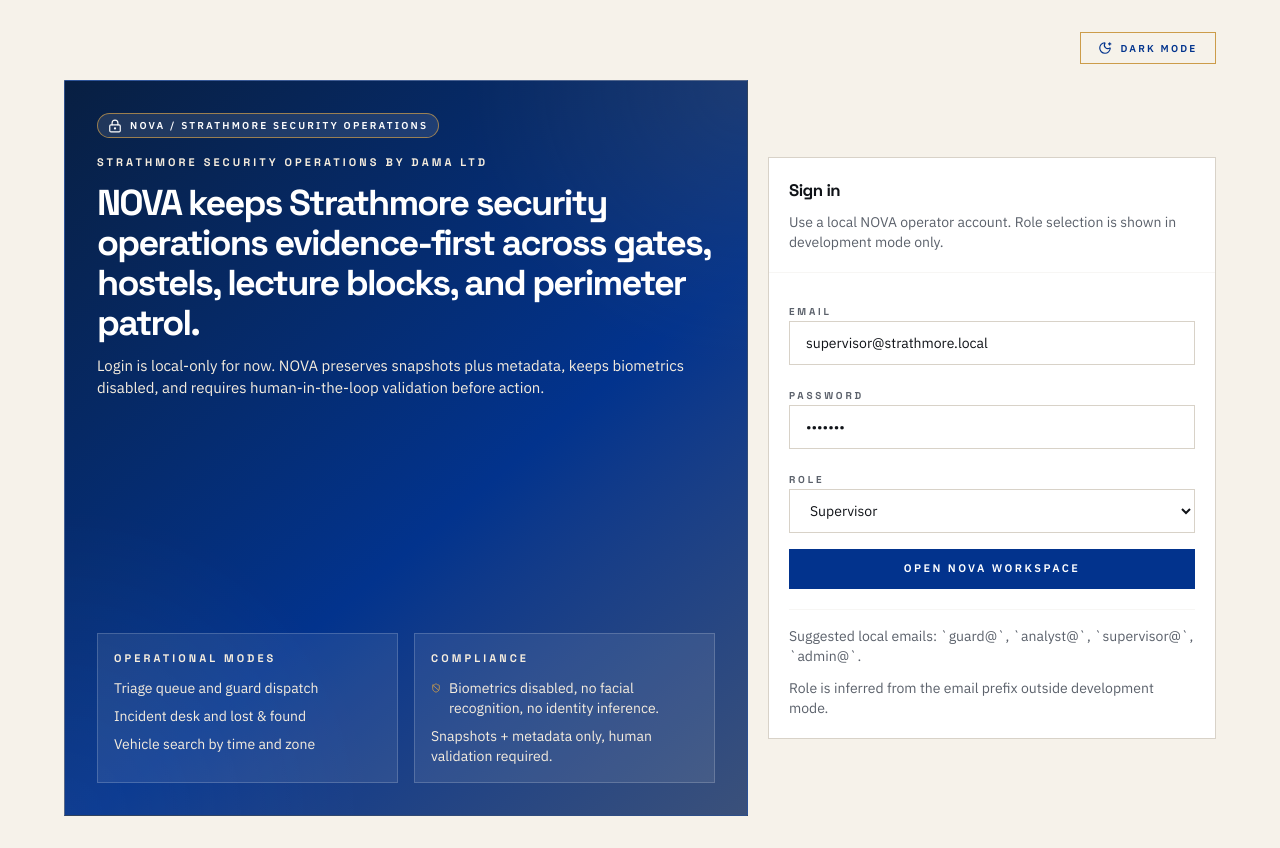
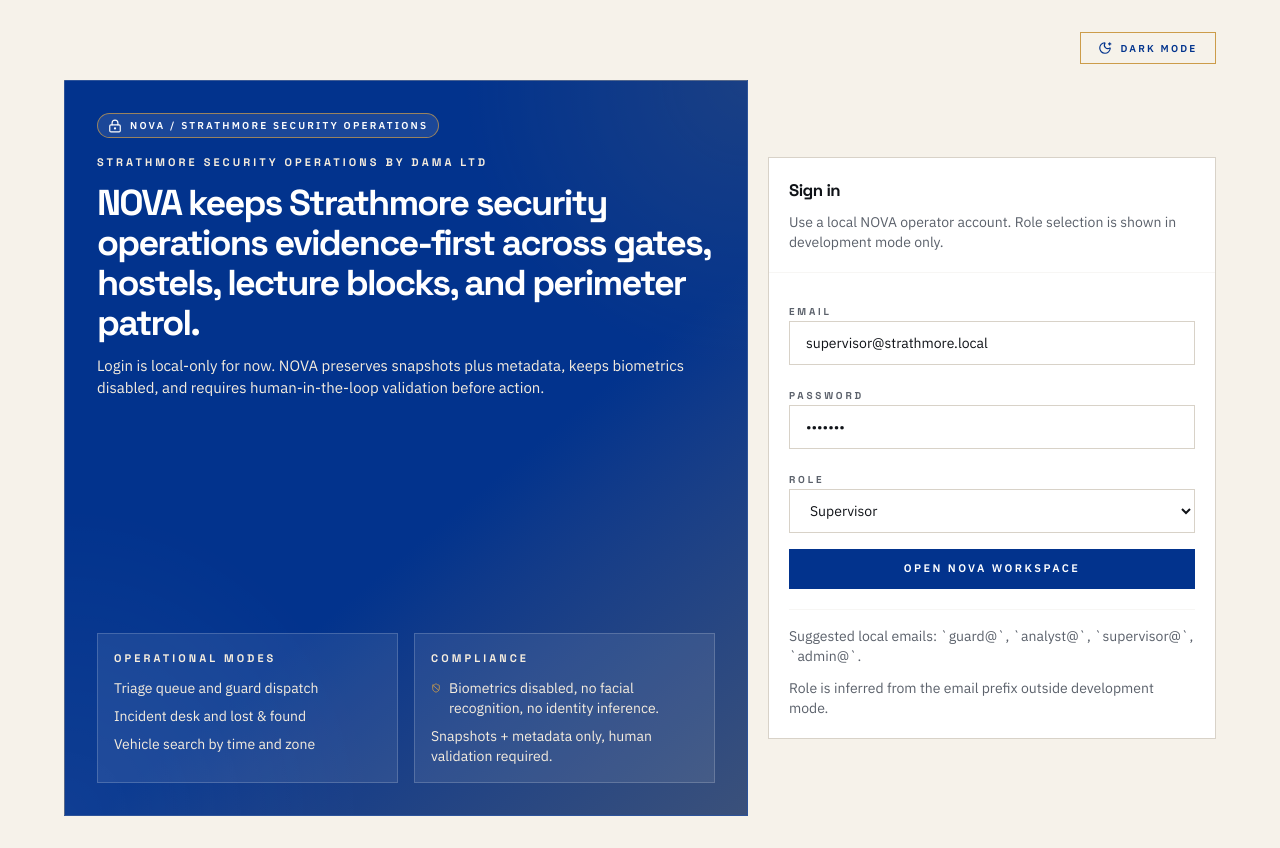
Before and after one commit to NOVA-AISEC/nova-dashboard, a React (Vite) app: page /login in a window 1280 px wide. Built offline with nearby package versions, Linux system fonts and the light colour scheme.

Commit message:
Refine sidebar theming and critical states

```diff
--- a/src/components/layout/app-shell.tsx
+++ b/src/components/layout/app-shell.tsx
@@ -199,15 +199,15 @@ export function AppShell() {
             </div>
             <div className="space-y-3 text-sm text-surfaceMuted">
               <div className="flex items-start gap-3">
-                <ShieldBan className="mt-0.5 h-4 w-4 text-accentGlow" />
+                <ShieldBan className="sidebar-panel-icon mt-0.5 h-4 w-4" />
                 <span>No facial recognition or identity inference.</span>
               </div>
               <div className="flex items-start gap-3">
-                <FolderOpenDot className="mt-0.5 h-4 w-4 text-accentGlow" />
+                <FolderOpenDot className="sidebar-panel-icon mt-0.5 h-4 w-4" />
                 <span>Human validation is required before action.</span>
               </div>
             </div>
-            <ThemeToggle />
+            <ThemeToggle className="sidebar-theme-toggle w-full justify-center" />
           </div>
         </div>
 
--- a/src/components/ops/alert-table.tsx
+++ b/src/components/ops/alert-table.tsx
@@ -31,7 +31,7 @@ const severityClasses: Record<AlertSeverity, string> = {
 const statusClasses: Record<AlertStatus, string> = {
   new: 'badge-status-info',
   acknowledged: 'badge-status-muted',
-  triaging: 'badge-high',
+  triaging: 'badge-status-triage',
   contained: 'badge-status-success',
   closed: 'badge-neutral',
 }
@@ -72,12 +72,20 @@ export function AlertTable({
                   className={cn(
                     'border-t border-surfaceMuted/20 align-top',
                     index % 2 === 0 ? 'bg-primaryDark/45' : 'bg-transparent',
+                    alert.severity === 'critical' && 'alert-row-critical',
+                    alert.severity === 'high' && 'alert-row-high',
                   )}
                 >
                   <td className="px-4 py-3.5">
                     <div className="space-y-1">
                       <div className="flex items-center gap-3">
-                        <span className="font-display text-base font-bold tracking-[-0.02em]">
+                        <span
+                          className={cn(
+                            'font-display text-base font-bold tracking-[-0.02em]',
+                            alert.severity === 'critical' && 'alert-title-critical',
+                            alert.severity === 'high' && 'alert-title-high',
+                          )}
+                        >
                           {alert.title}
                         </span>
                         <span className="text-xs text-textSecondary">{alert.id}</span>
--- a/src/components/shared/metric-card.tsx
+++ b/src/components/shared/metric-card.tsx
@@ -13,7 +13,7 @@ const toneClasses: Record<MetricCardProps['tone'], string> = {
   accent: 'border-t-accentBlue',
   ink: 'border-t-surfaceMuted',
   success: 'border-t-success',
-  warning: 'border-t-warning',
+  warning: 'metric-card-warning',
 }
 
 const toneIcons = {
@@ -30,10 +30,10 @@ export function MetricCard({ label, value, delta, tone }: MetricCardProps) {
     <Card className={cn('border-t-4 bg-primaryDeep', toneClasses[tone])}>
       <CardHeader className="pb-1">
         <p className="eyebrow">{label}</p>
-        <CardTitle className="text-3xl tracking-[-0.06em]">{value}</CardTitle>
+        <CardTitle className="metric-card-value text-3xl tracking-[-0.06em]">{value}</CardTitle>
       </CardHeader>
       <CardContent className="flex items-center gap-2 text-sm text-textSecondary">
-        <Icon className="h-4 w-4" />
+        <Icon className="metric-card-icon h-4 w-4" />
         <span>{delta}</span>
       </CardContent>
     </Card>
--- a/src/index.css
+++ b/src/index.css
@@ -14,8 +14,15 @@
     --ink: #101318;
     --muted: #5B616B;
     --border: #D8D2C8;
-    --sidebar-bg: #081F42;
+    --sidebar-bg: #02338D;
+    --sidebar-alt: #081F42;
     --sidebar-ink: #F6F2EA;
+    --sidebar-border: #36558D;
+    --sidebar-hover: #123E9A;
+    --sidebar-active: #1848A8;
+    --sidebar-accent: #F6F2EA;
+    --sidebar-notification: #970400;
+    --sidebar-notification-ink: #FFFFFF;
     --primary-dark: #F6F2EA;
     --primary-deep: #FFFFFF;
     --surface-light: #FFFFFF;
@@ -47,7 +54,8 @@
     --color-ink: 16 19 24;
     --color-muted: 91 97 107;
     --color-border: 216 210 200;
-    --color-sidebar-bg: 8 31 66;
+    --color-sidebar-bg: 2 51 141;
+    --color-sidebar-alt: 8 31 66;
     --color-sidebar-ink: 246 242 234;
   }
 
@@ -71,7 +79,7 @@
     background-image:
       radial-gradient(circle at top right, color-mix(in srgb, var(--brand-gold) 14%, transparent) 0, transparent 24rem),
       radial-gradient(circle at bottom left, color-mix(in srgb, var(--brand-blue) 10%, transparent) 0, transparent 26rem),
-      linear-gradient(180deg, var(--brand-white) 0%, var(--surface) 100%);
+      linear-gradient(180deg, color-mix(in srgb, var(--primary-deep) 74%, var(--surface)) 0%, var(--surface) 100%);
     background-attachment: fixed;
     transition: background-color 160ms ease, color 160ms ease;
   }
@@ -181,9 +189,9 @@
   }
 
   .badge-high {
-    border-color: var(--brand-gold);
-    background-color: color-mix(in srgb, var(--brand-gold) 18%, var(--brand-white));
-    color: var(--brand-black);
+    border-color: color-mix(in srgb, var(--brand-red) 48%, var(--border));
+    background-color: color-mix(in srgb, var(--brand-red) 10%, var(--brand-white));
+    color: color-mix(in srgb, var(--brand-red) 88%, var(--ink));
   }
 
   .badge-medium {
@@ -214,6 +222,12 @@
     border-color: var(--brand-blue);
     background-color: var(--brand-blue);
     color: var(--brand-white);
+  }
+
+  .badge-status-triage {
+    border-color: color-mix(in srgb, var(--brand-red) 42%, var(--border));
+    background-color: color-mix(in srgb, var(--brand-red) 9%, var(--brand-white));
+    color: color-mix(in srgb, var(--brand-red) 86%, var(--ink));
   }
 
   .notice-panel {
@@ -309,21 +323,21 @@
   }
 
   .chip-compliance-inverse {
-    border-color: color-mix(in srgb, var(--brand-gold) 72%, transparent);
+    border-color: color-mix(in srgb, var(--sidebar-ink) 18%, transparent);
     background-color: color-mix(in srgb, var(--sidebar-ink) 10%, var(--sidebar-bg));
     color: var(--sidebar-ink);
   }
 
   .sidebar-shell {
     background:
-      linear-gradient(180deg, color-mix(in srgb, var(--brand-blue) 88%, var(--sidebar-bg)) 0%, var(--sidebar-bg) 100%);
+      linear-gradient(180deg, var(--sidebar-bg) 0%, var(--sidebar-alt) 100%);
     color: var(--sidebar-ink);
   }
 
   .sidebar-logo-mark {
-    border-color: var(--brand-gold);
-    background-color: color-mix(in srgb, var(--brand-gold) 12%, var(--sidebar-bg));
-    color: var(--brand-gold);
+    border-color: color-mix(in srgb, var(--sidebar-ink) 18%, transparent);
+    background-color: color-mix(in srgb, var(--sidebar-ink) 10%, var(--sidebar-bg));
+    color: var(--sidebar-ink);
   }
 
   .sidebar-title {
@@ -335,7 +349,7 @@
   }
 
   .sidebar-attribution {
-    color: color-mix(in srgb, var(--brand-gold) 76%, var(--sidebar-ink));
+    color: color-mix(in srgb, var(--sidebar-ink) 70%, var(--muted));
   }
 
   .sidebar-copy {
@@ -353,23 +367,23 @@
   }
 
   .sidebar-link:hover {
-    border-color: color-mix(in srgb, var(--brand-gold) 36%, transparent);
-    background-color: color-mix(in srgb, var(--sidebar-ink) 8%, var(--sidebar-bg));
+    border-color: color-mix(in srgb, var(--sidebar-ink) 18%, transparent);
+    background-color: var(--sidebar-hover);
     color: var(--sidebar-ink);
   }
 
   .sidebar-link-active {
-    border-color: color-mix(in srgb, var(--brand-gold) 60%, transparent);
-    background-color: color-mix(in srgb, var(--sidebar-ink) 12%, var(--sidebar-bg));
+    border-color: color-mix(in srgb, var(--sidebar-ink) 24%, transparent);
+    background-color: var(--sidebar-active);
     color: var(--sidebar-ink);
   }
 
   .sidebar-link-indicator {
-    background-color: var(--brand-gold);
+    background-color: var(--sidebar-accent);
   }
 
   .sidebar-link-icon {
-    color: var(--brand-gold);
+    color: var(--sidebar-accent);
   }
 
   .sidebar-link-copy {
@@ -381,14 +395,68 @@
   }
 
   .sidebar-link-badge {
-    border-color: var(--brand-gold);
-    background-color: color-mix(in srgb, var(--brand-gold) 16%, var(--sidebar-bg));
+    border-color: color-mix(in srgb, var(--sidebar-notification) 56%, transparent);
+    background-color: var(--sidebar-notification);
+    color: var(--sidebar-notification-ink);
+  }
+
+  .sidebar-panel {
+    border-color: color-mix(in srgb, var(--sidebar-border) 78%, transparent);
+    background-color: color-mix(in srgb, var(--sidebar-ink) 8%, var(--sidebar-bg));
+  }
+
+  .sidebar-panel-icon {
+    color: var(--sidebar-accent);
+  }
+
+  .sidebar-theme-toggle {
+    border-color: color-mix(in srgb, var(--sidebar-ink) 18%, transparent);
+    background-color: color-mix(in srgb, var(--sidebar-ink) 8%, var(--sidebar-bg));
     color: var(--sidebar-ink);
   }
 
-  .sidebar-panel {
-    border-color: color-mix(in srgb, var(--sidebar-ink) 18%, transparent);
-    background-color: color-mix(in srgb, var(--sidebar-ink) 8%, var(--sidebar-bg));
+  .sidebar-theme-toggle:hover {
+    border-color: color-mix(in srgb, var(--sidebar-ink) 24%, transparent);
+    background-color: var(--sidebar-hover);
+    color: var(--sidebar-ink);
+  }
+
+  .metric-card-warning {
+    border-top-color: color-mix(in srgb, var(--brand-red) 74%, var(--border));
+    background-image: linear-gradient(
+      180deg,
+      color-mix(in srgb, var(--brand-red) 6%, var(--primary-deep)) 0%,
+      var(--primary-deep) 100%
+    );
+  }
+
+  .metric-card-warning .metric-card-icon,
+  .metric-card-warning .metric-card-value {
+    color: color-mix(in srgb, var(--brand-red) 85%, var(--ink));
+  }
+
+  .alert-row-critical {
+    background-image: linear-gradient(
+      90deg,
+      color-mix(in srgb, var(--brand-red) 10%, transparent) 0%,
+      transparent 24%
+    );
+  }
+
+  .alert-row-high {
+    background-image: linear-gradient(
+      90deg,
+      color-mix(in srgb, var(--brand-red) 5%, transparent) 0%,
+      transparent 20%
+    );
+  }
+
+  .alert-title-critical {
+    color: color-mix(in srgb, var(--brand-red) 88%, var(--ink));
+  }
+
+  .alert-title-high {
+    color: color-mix(in srgb, var(--brand-red) 76%, var(--ink));
   }
 
   .surface-command-divider {
```
Also changed, not shown: src/theme/strathmore.ts (+35 -6 lines).
